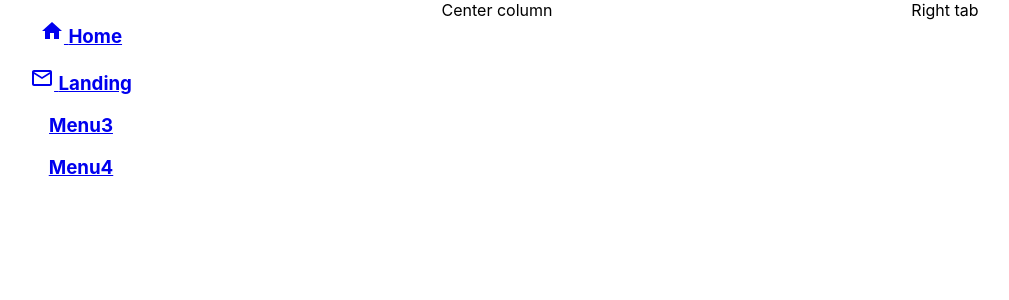
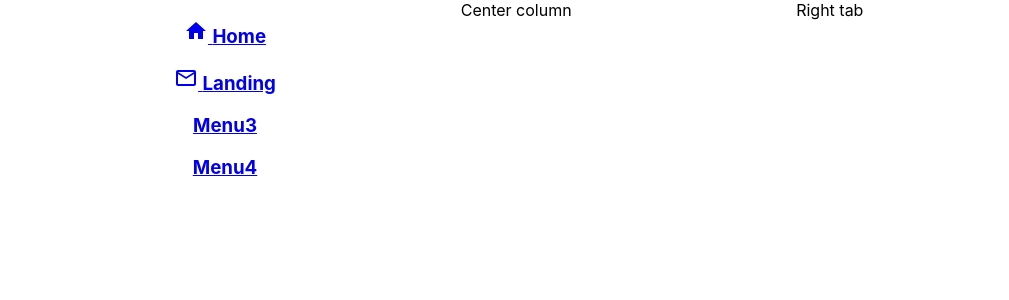
Before and after one commit to ZahraMammadli/predict-future, a React (Create React App) app in the folder client/: page / in a window 1280 px wide. Shown: the top 300 px of the page, without its empty margins (79-1088 px from the left). Built offline with nearby package versions, Linux system fonts and the light colour scheme; what react-three-fiber would draw is missing.

Commit message:
structure the components in folders and seperate css files

```diff
--- a/client/src/App.css
+++ b/client/src/App.css
@@ -4,6 +4,10 @@ body {
   /* overflow-x: hidden; */
 }
 
+.app {
+  width: 70%;
+  margin: auto;
+}
 .anim {
   width: 100vw;
   height: 100vh;
@@ -28,16 +32,6 @@ body {
   color: white;
 }
 
-.d-flex {
-  display: flex;
-  margin: auto;
-  text-align: center;
-}
-
-.left-menu {
-  flex: 0.25;
-}
-
 .center-col {
   flex: 0.4 1;
 }
--- a/client/src/App.js
+++ b/client/src/App.js
@@ -1,11 +1,11 @@
 import "./App.css";
 import { Routes, Route, BrowserRouter } from "react-router-dom";
-import HomePage from "./pages/HomePage";
+import HomePage from "./pages/HomePage/HomePage";
 import LandingPage from "./pages/LandingPage";
 
 function App() {
   return (
-    <div>
+    <div className="app">
       {/* <LandingPage /> */}
 
       <BrowserRouter>
--- /dev/null
+++ b/client/src/components/LeftMenu/LeftMenu.css
@@ -0,0 +1,3 @@
+.left-menu {
+  flex: 0.25;
+}
--- a/client/src/components/LeftMenu.js
+++ b/client/src/components/LeftMenu/LeftMenu.js
@@ -1,6 +1,7 @@
-import MenuItem from "./MenuItem";
+import MenuItem from "../MenuItem";
 import HomeIcon from "@material-ui/icons/Home";
 import MailOutlineIcon from "@material-ui/icons/MailOutline";
+import "./LeftMenu.css";
 
 const menuData = [
   {
--- /dev/null
+++ b/client/src/pages/HomePage/HomePage.css
@@ -0,0 +1,5 @@
+.d-flex {
+  display: flex;
+  margin: auto;
+  text-align: center;
+}
--- a/client/src/pages/HomePage.js
+++ b/client/src/pages/HomePage/HomePage.js
@@ -1,4 +1,5 @@
-import LeftMenu from "../components/LeftMenu";
+import LeftMenu from "../../components/LeftMenu/LeftMenu";
+import "./HomePage.css";
 
 export default function () {
   return (
```
